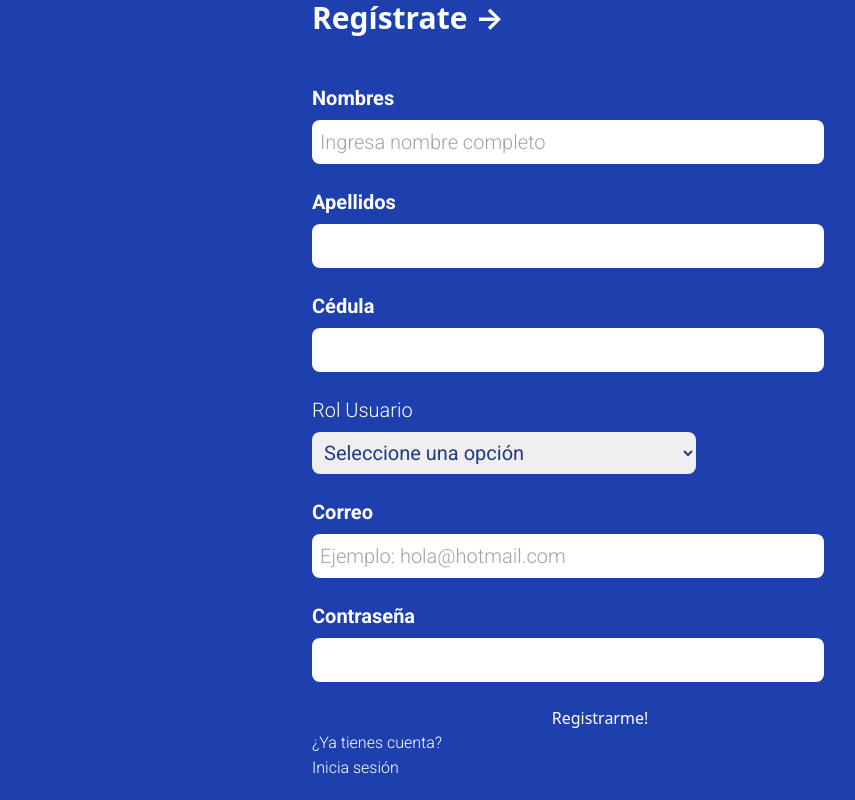
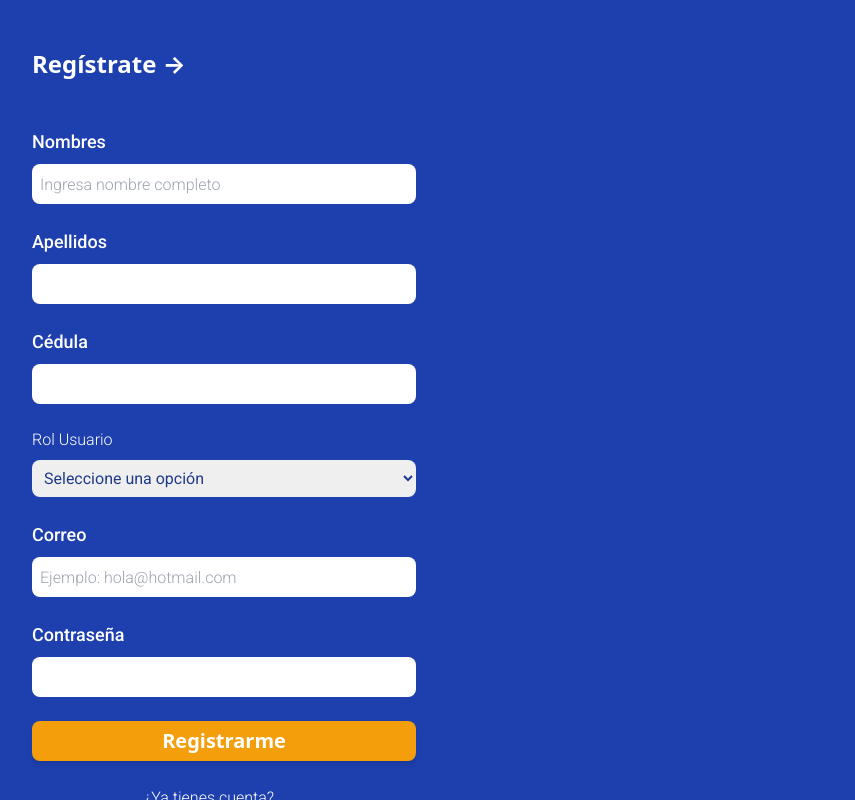
Before and after one commit to victoriaycode/Front-end-project-manager, a React (Create React App) app: page /register in a window 1280 px wide. Shown: the whole page, without its empty margins (392-1247 px from the left). Built offline with nearby package versions, Linux system fonts and the light colour scheme.

Commit message:
Se arregla estilos de pagina de registro

```diff
--- a/src/components/DropDown.jsx
+++ b/src/components/DropDown.jsx
@@ -8,12 +8,12 @@ const DropDown = ({ label, name, defaultValue = '', required, options }) => {
     setSelectedValue(defaultValue);
   }, [defaultValue]);
   return (
-    <label htmlFor={name} className='font-bold text-xl'>
+    <label htmlFor={name} className='font-bold'>
       <span>{label}</span><br/>
       <select
         required={required}
         name={name}
-        className='mt-2 rounded-lg p-2 cursor-auto outline-none text-blue-900 text-xl w-96'
+        className='mt-2 rounded-lg p-2 cursor-auto outline-none text-blue-900 text-base w-96'
         value={selectedValue}
         onChange={(e) => setSelectedValue(e.target.value)}
       >
--- a/src/pages/auth/register.jsx
+++ b/src/pages/auth/register.jsx
@@ -44,50 +44,53 @@ const Register = () => {
 
     return (
     <div>
-        <div className='bg-blue-800 flex flex-col h-screen text-white'>
-            <div className='ml-96 pl-80'>
-                    <h1 className='text-3xl font-bold '>Regístrate → </h1>
+        <div className='bg-blue-800 flex flex-col h-screen text-white overflow-y-auto'>
+            <div className='mt-12 ml-96 pl-10'>
+                    <h1 className='text-2xl font-bold '>Regístrate → </h1>
                     <form onSubmit={submitForm} onChange={updateFormData} ref={form} className='flex flex-col mt-12'>
 
-                        <label className='font-bold text-xl' htmlFor="NombreUsuario">Nombres</label>
+                        <label className='font-medium text-lg' htmlFor="NombreUsuario">Nombres</label>
                         <input type="text" name="nombre"
-                        className='mt-2 rounded-lg p-2 max-w-lg cursor-auto outline-none text-blue-900 text-xl'
+                        className='mt-2 rounded-lg p-2 w-96 h-10 cursor-auto outline-none text-blue-900 text-base'
                         placeholder="Ingresa nombre completo" required/><br/>
 
-                        <label className='font-bold text-xl' htmlFor="ApellidorUsuario">Apellidos </label>
+                        <label className='font-medium text-lg' htmlFor="ApellidorUsuario">Apellidos </label>
                         <input type="text" name="apellido"
-                        className='mt-2 rounded-lg p-2 max-w-lg cursor-auto outline-none text-blue-900 text-xl'
+                        className='mt-2 rounded-lg p-2 w-96 h-10 cursor-auto outline-none text-blue-900 text-base'
                         required/><br/>
 
-                        <label className='font-bold text-xl' htmlFor="id">Cédula</label>
+                        <label className='font-medium text-lg' htmlFor="id">Cédula</label>
                         <input type="numer" name="identificacion"
-                        className='mt-2 rounded-lg p-2 max-w-lg cursor-auto outline-none text-blue-900 text-xl'
+                        className='mt-2 rounded-lg p-2 w-96 h-10 cursor-auto outline-none text-blue-900 text-base'
                         required/><br/>
 
                         <DropDown label='Rol Usuario' name='rol' required={true} options={Enum_Rol} /><br/>
 
-                        <label className='font-bold text-xl' htmlFor="emailUsuario">Correo</label>
+                        <label className='font-medium text-lg' htmlFor="emailUsuario">Correo</label>
                         <input type="email" id="email" name="correo"
-                        className='mt-2 rounded-lg p-2 max-w-lg cursor-auto outline-none text-blue-900 text-xl'
+                        className='mt-2 rounded-lg p-2 w-96 h-10 cursor-auto outline-none text-blue-900 text-base'
                         placeholder="Ejemplo: hola@hotmail.com" required/><br/>
 
-                        <label className='font-bold text-xl' htmlFor="contraseñaUsuario">Contraseña</label>
+                        <label className='font-medium text-lg' htmlFor="contraseñaUsuario">Contraseña</label>
                         <input type="password" id="password" name="password"
-                        className='mt-2 rounded-lg p-2 max-w-lg cursor-auto outline-none text-blue-900 text-xl'
+                        className='mt-2 rounded-lg p-2 w-96 h-10 cursor-auto outline-none text-blue-900 text-base'
                         required/><br/>
 
                         <ButtonLoading
                         disabled={Object.keys(formData).length === 0}
                         loading={loadingMutation}
-                        text='Registrarme!'
+                        className={"w-96 h-10 bg-yellow-500 text-white font-semibold text-xl mb-6 rounded-lg hover:bg-yellow-600  shadow-md disabled:opacity-50 disabled:bg-gray-700"}
+                        text='Registrarme'
                         />
 
                     </form>
 
-                    <span>¿Ya tienes cuenta?</span><br/>
-                    <Link to ='/Login'>
-                        <span>Inicia sesión</span>
-                    </Link>
+                    <span className='ml-28'>¿Ya tienes cuenta?</span><br/>
+                    <div className='mb-8 mt-2'>
+                        <Link to ='/Login'>
+                            <span className='cursor-pointer font-medium ml-32 underline'>Inicia sesión</span>
+                        </Link>
+                    </div>
                     <ToastContainer/>
             </div>
         </div>
```
